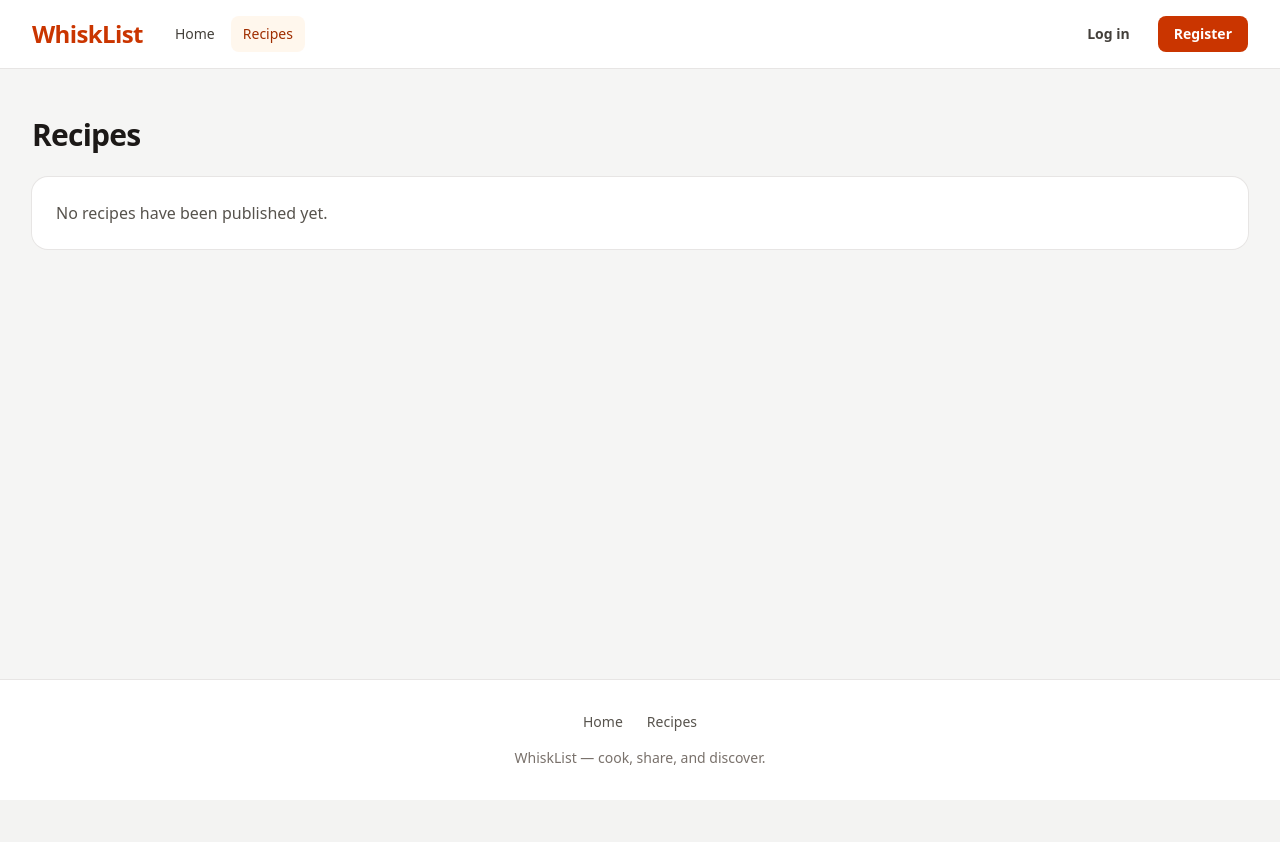
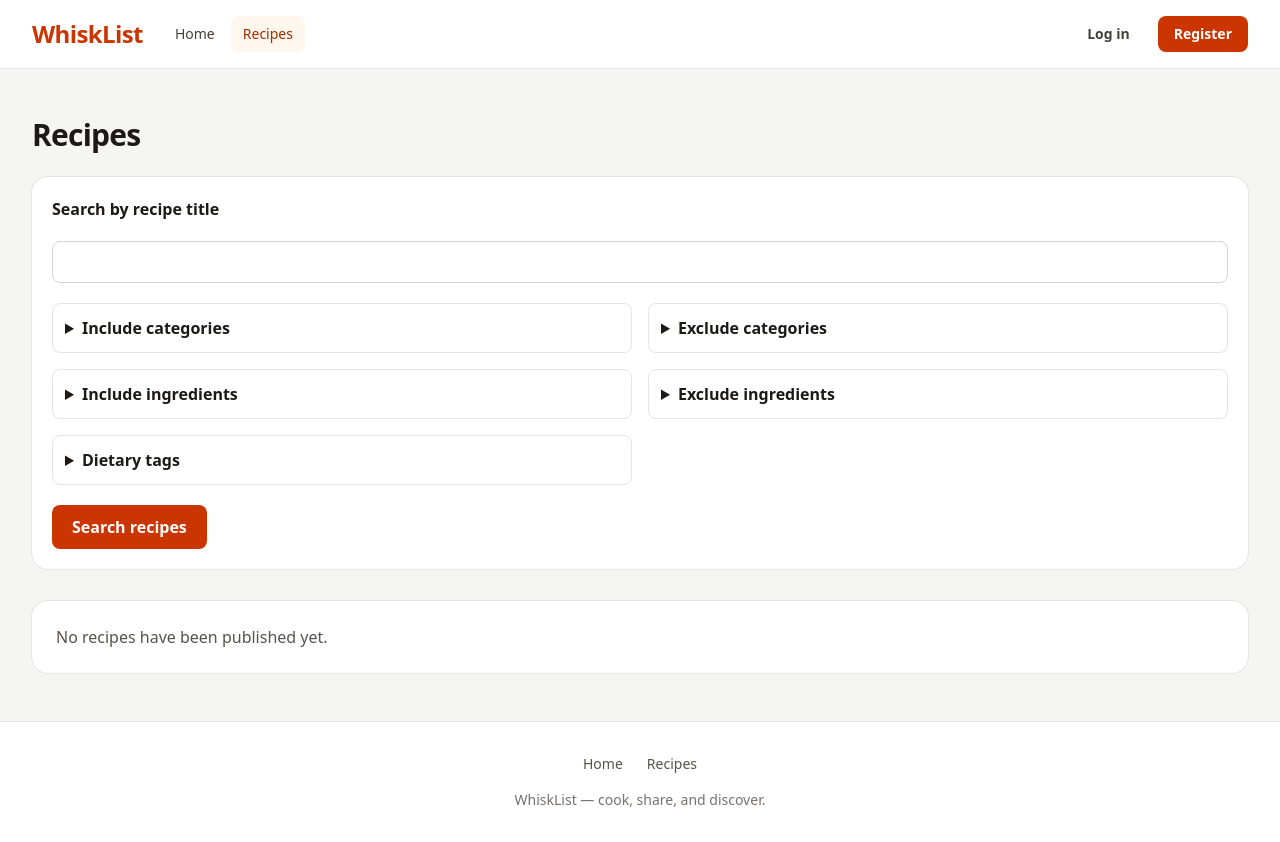
Before and after one commit to ninaperii/whisklist, a Laravel app: page /recipes in a window 1280 px wide. Before the commit the page ends 800 px from the top, so only its background shows below. Run offline with Laravel 12, Linux system fonts and the light colour scheme; tables that the repository leaves empty hold one stand-in row (values such as "Sample post"); style sheets or scripts are compiled from the project's sources.

Commit message:
add recipe search and filters

```diff
--- a/app/Http/Controllers/PublicRecipeController.php
+++ b/app/Http/Controllers/PublicRecipeController.php
@@ -2,21 +2,125 @@
 
 namespace App\Http\Controllers;
 
+use App\Models\Category;
+use App\Models\DietaryTag;
+use App\Models\Ingredient;
 use App\Models\Recipe;
+use Illuminate\Database\Eloquent\Builder;
+use Illuminate\Http\RedirectResponse;
+use Illuminate\Http\Request;
+use Illuminate\Support\Collection;
+use Illuminate\Support\Facades\Validator;
 use Illuminate\View\View;
 
 class PublicRecipeController extends Controller
 {
-    public function index(): View
+    public function index(Request $request): View|RedirectResponse
     {
+        $validator = Validator::make($request->query(), [
+            'q' => ['nullable', 'string', 'max:120'],
+            'categories' => ['sometimes', 'array', 'max:100'],
+            'categories.*' => ['required', 'integer', 'distinct', 'exists:categories,id'],
+            'exclude_categories' => ['sometimes', 'array', 'max:100'],
+            'exclude_categories.*' => ['required', 'integer', 'distinct', 'exists:categories,id'],
+            'ingredients' => ['sometimes', 'array', 'max:50'],
+            'ingredients.*' => ['required', 'integer', 'distinct', 'exists:ingredients,id'],
+            'exclude_ingredients' => ['sometimes', 'array', 'max:50'],
+            'exclude_ingredients.*' => ['required', 'integer', 'distinct', 'exists:ingredients,id'],
+            'dietary_tags' => ['sometimes', 'array', 'max:50'],
+            'dietary_tags.*' => ['required', 'integer', 'distinct', 'exists:dietary_tags,id'],
+        ]);
+
+        if ($validator->fails()) {
+            return to_route('recipes.index')->withErrors($validator);
+        }
+
+        $filters = array_filter($validator->validated(), fn (mixed $value): bool => $value !== null && $value !== '' && $value !== []);
+        if (array_intersect($filters['categories'] ?? [], $filters['exclude_categories'] ?? []) !== []) {
+            return to_route('recipes.index')->withErrors([
+                'category_conflict' => 'Choose either Include or Exclude for each category.',
+            ]);
+        }
+
+        if (array_intersect($filters['ingredients'] ?? [], $filters['exclude_ingredients'] ?? []) !== []) {
+            return to_route('recipes.index')->withErrors([
+                'ingredient_conflict' => 'Choose either Include or Exclude for each ingredient.',
+            ]);
+        }
+
+        $categoryTree = Category::query()->orderBy('name')->get()->groupBy('parent_id');
+        $query = Recipe::query()->published()->with('thumbnail');
+
+        if (isset($filters['q'])) {
+            $search = strtr($filters['q'], ['!' => '!!', '%' => '!%', '_' => '!_']);
+            $query->whereRaw("LOWER(title) LIKE LOWER(?) ESCAPE '!'", ["%{$search}%"]);
+        }
+
+        if (isset($filters['categories'])) {
+            $included = $this->expandCategories($categoryTree, $filters['categories']);
+            $query->whereHas('categories', fn (Builder $categories): Builder => $categories->whereKey($included));
+        }
+
+        if (isset($filters['exclude_categories'])) {
+            $excluded = $this->expandCategories($categoryTree, $filters['exclude_categories']);
+            $query->whereDoesntHave('categories', fn (Builder $categories): Builder => $categories->whereKey($excluded));
+        }
+
+        if (isset($filters['exclude_ingredients'])) {
+            $excludedIngredients = array_map('intval', $filters['exclude_ingredients']);
+            $query->whereDoesntHave('ingredients', fn (Builder $ingredients): Builder => $ingredients->whereKey($excludedIngredients));
+        }
+
+        foreach (['ingredients' => 'ingredients', 'dietary_tags' => 'dietaryTags'] as $filter => $relationship) {
+            foreach ($filters[$filter] ?? [] as $id) {
+                $query->whereHas($relationship, fn (Builder $related): Builder => $related->whereKey((int) $id));
+            }
+        }
+
         return view('recipes.index', [
-            'recipes' => Recipe::query()
-                ->published()
-                ->with('thumbnail')
+            'recipes' => $query
                 ->orderByDesc('published_at')
                 ->orderByDesc('id')
-                ->paginate(12),
+                ->paginate(12)
+                ->appends($filters),
+            'filters' => $filters,
+            'categoryOptions' => $this->categoryOptions($categoryTree),
+            'categoryParents' => $categoryTree->collapse()->pluck('parent_id', 'id'),
+            'ingredientOptions' => Ingredient::query()->orderBy('name')->pluck('name', 'id'),
+            'dietaryTagOptions' => DietaryTag::query()->orderBy('name')->pluck('name', 'id'),
         ]);
+    }
+
+    private function categoryOptions(Collection $tree, ?int $parentId = null, string $prefix = ''): array
+    {
+        $options = [];
+
+        foreach ($tree->get($parentId ?? '', []) as $category) {
+            $label = $prefix.$category->name;
+            $options[$category->id] = $label;
+            $options += $this->categoryOptions($tree, $category->id, $label.' › ');
+        }
+
+        return $options;
+    }
+
+    private function expandCategories(Collection $tree, array $selected): array
+    {
+        $expanded = [];
+        $pending = array_values($selected);
+        while ($pending !== []) {
+            $id = (int) array_pop($pending);
+            if (isset($expanded[$id])) {
+                continue;
+            }
+
+            $expanded[$id] = true;
+            foreach ($tree->get($id, []) as $child) {
+                $pending[] = $child->id;
+            }
+        }
+
+        return array_keys($expanded);
     }
 
     public function show(string $recipe): View
--- a/resources/js/app.js
+++ b/resources/js/app.js
@@ -1,3 +1,70 @@
+const recipeFilters = document.querySelector('[data-recipe-filters]');
+if (recipeFilters) {
+    const included = 'categories[]';
+    const excluded = 'exclude_categories[]';
+    const categoryInputs = new Map([[included, new Map()], [excluded, new Map()]]);
+    const children = new Map();
+
+    for (const checkbox of recipeFilters.querySelectorAll('[data-category-parent]')) {
+        categoryInputs.get(checkbox.name).set(checkbox.value, checkbox);
+        if (checkbox.name === included) {
+            const parent = checkbox.dataset.categoryParent;
+            if (!children.has(parent)) {
+                children.set(parent, []);
+            }
+            children.get(parent).push(checkbox.value);
+        }
+    }
+
+    const refreshParentStates = () => {
+        for (const checkboxes of categoryInputs.values()) {
+            // The form lists parents before children, so read child states first.
+            for (const checkbox of [...checkboxes.values()].reverse()) {
+                const hasSelectedChild = (children.get(checkbox.value) ?? []).some((id) => {
+                    const child = checkboxes.get(id);
+                    return child.checked || child.indeterminate;
+                });
+                checkbox.indeterminate = !checkbox.checked && hasSelectedChild;
+            }
+        }
+    };
+
+    recipeFilters.addEventListener('change', (event) => {
+        const checkbox = event.target;
+        if (checkbox.checked && ['ingredients[]', 'exclude_ingredients[]'].includes(checkbox.name)) {
+            const oppositeName = checkbox.name === 'ingredients[]' ? 'exclude_ingredients[]' : 'ingredients[]';
+            const opposite = recipeFilters.querySelector(`input[name="${oppositeName}"][value="${CSS.escape(checkbox.value)}"]`);
+            if (opposite) {
+                opposite.checked = false;
+            }
+            return;
+        }
+
+        if (!categoryInputs.has(checkbox.name)) {
+            return;
+        }
+
+        const checked = checkbox.checked;
+        const current = categoryInputs.get(checkbox.name);
+        const opposite = categoryInputs.get(checkbox.name === included ? excluded : included);
+        const pending = [checkbox.value];
+
+        while (pending.length) {
+            const id = pending.pop();
+            current.get(id).checked = checked;
+            if (checked) {
+                opposite.get(id).checked = false;
+            }
+            for (const child of children.get(id) ?? []) {
+                pending.push(child);
+            }
+        }
+        refreshParentStates();
+    });
+
+    refreshParentStates();
+}
+
 for (const list of document.querySelectorAll('[data-draft-list]')) {
     const rows = list.querySelector('[data-rows]');
     const template = list.querySelector('[data-row-template]');
--- a/resources/views/recipes/index.blade.php
+++ b/resources/views/recipes/index.blade.php
@@ -6,10 +6,62 @@
     <section class="mx-auto max-w-7xl px-4 py-12 sm:px-6 lg:px-8">
         <h1 class="mb-6 text-3xl font-semibold tracking-tight">Recipes</h1>
 
+        <form class="mb-8 space-y-5 rounded-2xl bg-white p-5 ring-1 ring-stone-200" method="GET" action="{{ route('recipes.index') }}" data-recipe-filters>
+            @if ($errors->any())
+                <p class="text-sm text-red-700" role="alert">{{ $errors->first('category_conflict') ?: ($errors->first('ingredient_conflict') ?: 'Some filters were invalid or are no longer available. Choose your filters again.') }}</p>
+            @endif
+            <label class="block font-semibold" for="recipe-search">Search by recipe title</label>
+            <input class="w-full rounded-lg border border-stone-300 px-3 py-2" id="recipe-search" type="search" name="q" value="{{ $filters['q'] ?? '' }}" maxlength="120">
+
+            <div class="grid gap-4 sm:grid-cols-2">
+                @foreach ([
+                    'categories' => ['Include categories', $categoryOptions, 'Includes subcategories. Matches any selected category.'],
+                    'exclude_categories' => ['Exclude categories', $categoryOptions, 'Hides recipes in selected categories and their subcategories.'],
+                    'ingredients' => ['Include ingredients', $ingredientOptions, 'Matches recipes containing every selected ingredient.'],
+                    'exclude_ingredients' => ['Exclude ingredients', $ingredientOptions, 'Hides recipes containing any selected ingredient.'],
+                    'dietary_tags' => ['Dietary tags', $dietaryTagOptions, 'Matches all selected tags.'],
+                ] as $field => [$label, $options, $hint])
+                    @if (count($options))
+                        <details class="rounded-lg border border-stone-200 p-3" @if (!empty($filters[$field])) open @endif>
+                            <summary class="cursor-pointer font-semibold">{{ $label }}</summary>
+                            <p class="my-2 text-sm text-stone-600">{{ $hint }}</p>
+                            <fieldset class="max-h-52 space-y-2 overflow-y-auto p-1">
+                                <legend class="sr-only">{{ $label }}</legend>
+                                @foreach ($options as $id => $name)
+                                    <label class="flex items-start gap-2 text-sm">
+                                        <input class="mt-1" type="checkbox" name="{{ $field }}[]" value="{{ $id }}"
+                                            @if (in_array($field, ['categories', 'exclude_categories'], true))
+                                                data-category-parent="{{ $categoryParents[$id] ?? '' }}"
+                                            @endif
+                                            @checked(in_array($id, $filters[$field] ?? []))>
+                                        {{ $name }}
+                                    </label>
+                                @endforeach
+                            </fieldset>
+                        </details>
+                    @endif
+                @endforeach
+            </div>
+            <div class="flex flex-wrap items-center gap-4">
+                <button class="rounded-lg bg-orange-700 px-5 py-2.5 font-semibold text-white" type="submit">Search recipes</button>
+                @if ($filters !== [])
+                    <a class="font-semibold text-orange-700 hover:underline" href="{{ route('recipes.index') }}">Clear filters</a>
+                @endif
+            </div>
+        </form>
+
         @if ($recipes->isEmpty())
-            <p class="rounded-2xl bg-white p-6 text-stone-600 ring-1 ring-stone-200">{{ $recipes->currentPage() === 1 ? 'No recipes have been published yet.' : 'No recipes on this page.' }}</p>
+            <p class="rounded-2xl bg-white p-6 text-stone-600 ring-1 ring-stone-200">
+                @if ($recipes->currentPage() > 1)
+                    No recipes on this page.
+                @elseif ($filters !== [])
+                    No recipes match these filters.
+                @else
+                    No recipes have been published yet.
+                @endif
+            </p>
             @if ($recipes->currentPage() > 1)
-                <a class="mt-4 inline-block font-semibold text-orange-700 hover:underline" href="{{ route('recipes.index') }}">Back to the first page</a>
+                <a class="mt-4 inline-block font-semibold text-orange-700 hover:underline" href="{{ route('recipes.index', $filters) }}">Back to the first page</a>
             @endif
         @else
             <ul class="grid gap-6 sm:grid-cols-2 lg:grid-cols-3">
```
Also changed, not shown: tests/Feature/PublicRecipeTest.php (+46 -0 lines).
